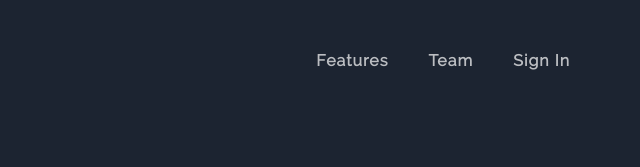
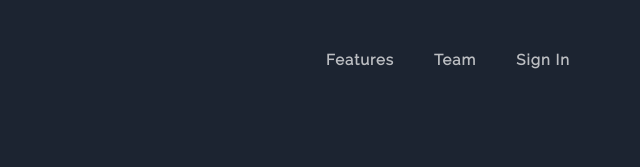
Before and after one commit to SideHustle189/Fylo-dark-theme, a plain HTML site: page index.html in a window 1280 px wide. Shown: the top 167 px of the page, 640-1280 px from the left. Drawn offline with Linux system fonts and the light colour scheme.

Commit message:
Update style.css

```diff
--- a/css/style.css
+++ b/css/style.css
@@ -124,16 +124,15 @@ p {
 }
 
 .header ul li a {
-  font-size: 16px;
+  font-size: 15px;
   opacity: 0.7;
   letter-spacing: 1px;
   transition: all 0.5s linear;
-  padding-bottom: 5px;
 }
 
 .header ul li a:hover {
   opacity: 1;
-  text-decoration: underline;
+  text-decoration: none;
 }
 
 .header .header-inner {
```
